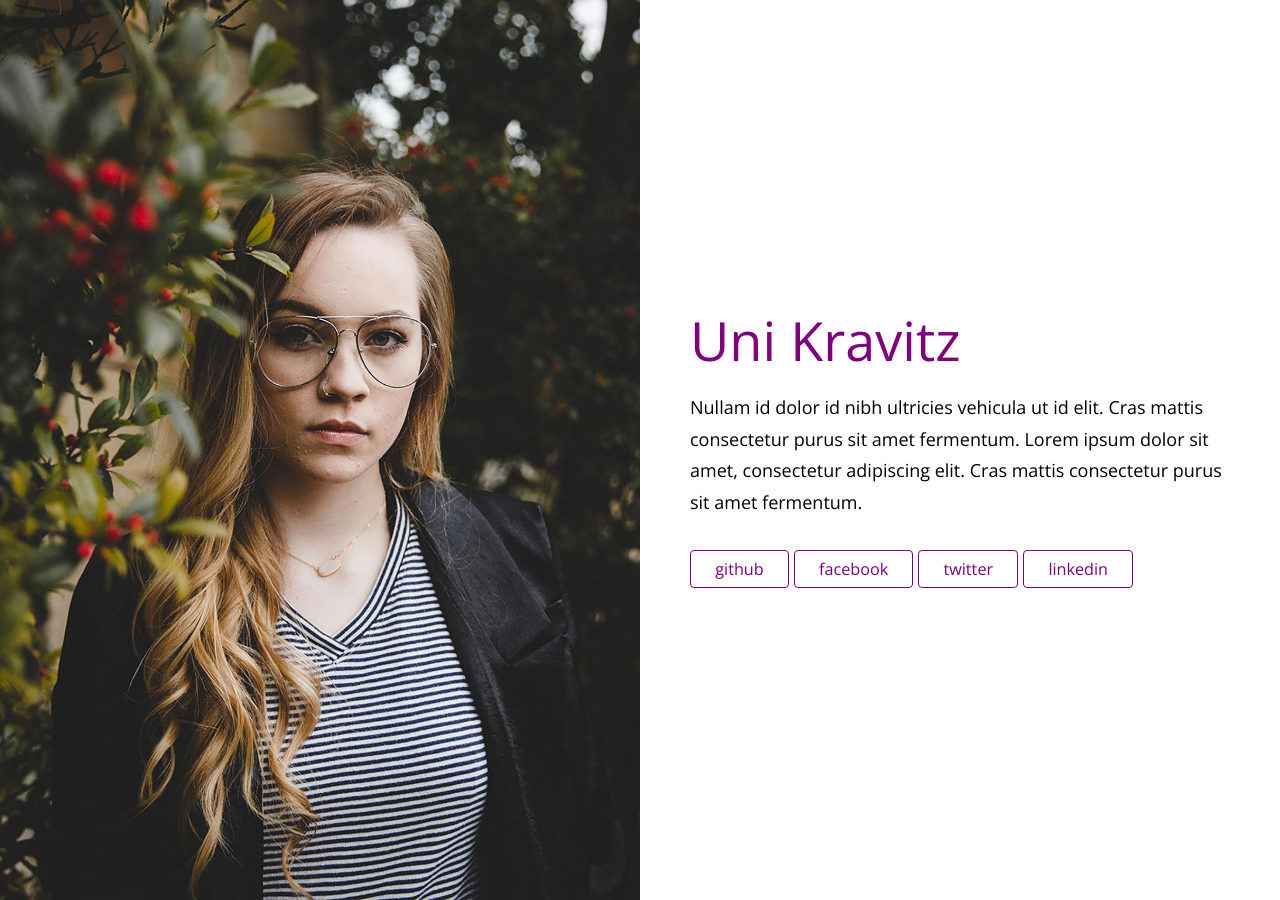
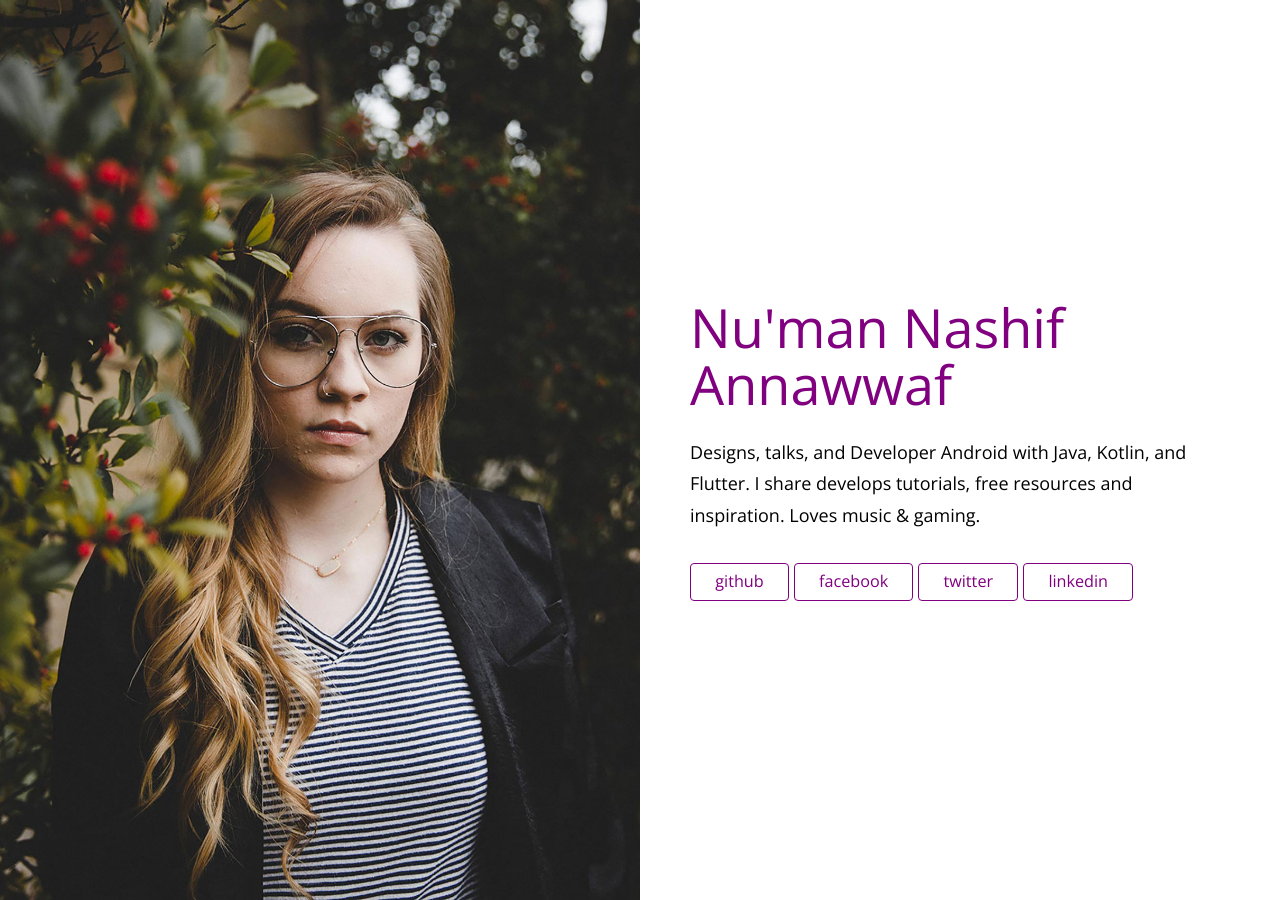
Before and after one commit to sudo-elhazent/sudo-elhazent.github.io, a Jekyll site: the page built from index.html, in a window 1280 px wide. Built offline with Jekyll 4.4.1, drawn with Linux system fonts in a browser that asks for light colours.

Commit message:
Update _config.yml

```diff
--- a/_config.yml
+++ b/_config.yml
@@ -1,22 +1,22 @@
 # Your Name or Company
-title: Uni Kravitz
+title: Nu'man Nashif Annawwaf
 
 # Description of your website. This is used for social sharing.
 description:  The beautiful website of artist, poet, craftsperson, cyclist, and avid juggler, Uni Kravitz.
 
 # A brief blurb about yourself
-content: Nullam id dolor id nibh ultricies vehicula ut id elit. Cras mattis consectetur purus sit amet fermentum. Lorem ipsum dolor sit amet, consectetur adipiscing elit. Cras mattis consectetur purus sit amet fermentum.
+content: Designs, talks, and Developer Android with Java, Kotlin, and Flutter. I share develops tutorials, free resources and inspiration. Loves music & gaming.
 
 # Add your social links
 social:
   - platform: github
-    url: https://github.com/brianmaierjr
+    url: https://github.com/elhazent
   - platform: facebook
-    url: https://facebook.com/brianmaierjr
+    url: https://facebook.com/numanannawwaf
   - platform: twitter
-    url: https://twitter.com/brianmaierjr
+    url: https://twitter.com/elhazent
   - platform: linkedin
-    url: brianmaierjr
+    url: elhazent
 
 # General settings
 # url: http://brianmaierjr.github.com/uni
```
